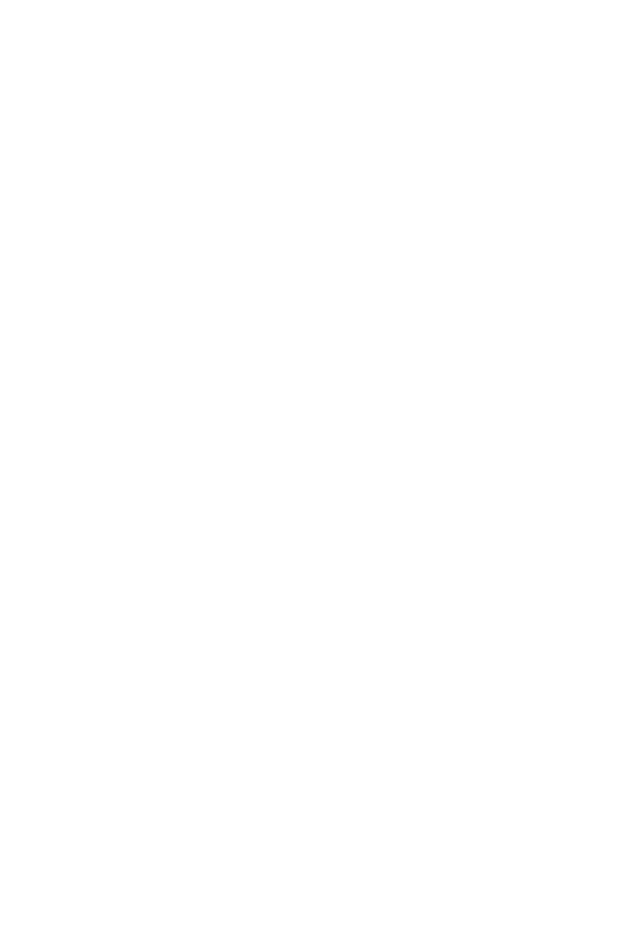
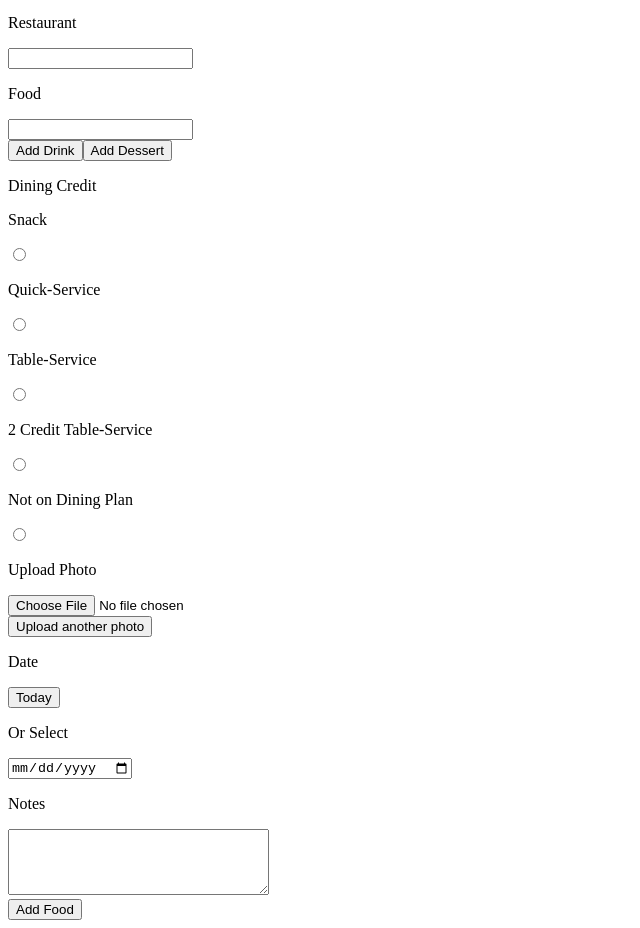
Before and after one commit to christinakerr/disney-dining-tracker, a React (Create React App) app in the folder client/: page /add-food in a window 1280 px wide. Shown: the part 166-1094 px from the top of the page, without its empty margins (0-640 px from the left). Before the commit the page ends 800 px from the top, so only its background shows below. Built offline with nearby package versions, Linux system fonts and the light colour scheme.

Commit message:
Built skeleton of add food page

```diff
--- a/client/src/App.js
+++ b/client/src/App.js
@@ -4,6 +4,7 @@ import { BrowserRouter, Switch, Route } from "react-router-dom";
 import Home from "./pages/Home"
 import AddVacation from "./pages/AddVacation.js";
 import FoodDetail from "./pages/FoodDetail.js";
+import AddFood from "./pages/AddFood.js";
 
 function App() {
   return (
@@ -15,6 +16,7 @@ function App() {
             <Route exact path="/" component={Home} />
             <Route exact path="/add-vacation" component={AddVacation} />
             <Route path="/detail/:id" component={FoodDetail} />
+            <Route path="/add-food" component={AddFood} />
           </Switch>
         </BrowserRouter>
       </Container>
--- a/client/src/components/Forms/Input.js
+++ b/client/src/components/Forms/Input.js
@@ -6,7 +6,7 @@ function Input(props){
             <label for={props.input}>
                 <P>{props.label}</P>
             </label>
-            <input id={props.input} name={props.input} type={props.type} />
+            <input id={props.id || props.input} name={props.input} type={props.type} value={props.value} />
         </div>
     );
 }
--- a/client/src/components/Forms/TextArea.js
+++ b/client/src/components/Forms/TextArea.js
@@ -6,7 +6,7 @@ function TextArea(props){
             <label for={props.input}>
                 <P>{props.label}</P>
             </label>
-            <textarea id={props.input} name={props.input} rows="4" cols="50"/>
+            <textarea id={props.input} name={props.input} rows="4" cols="30"/>
         </div>
     );
 }
--- /dev/null
+++ b/client/src/pages/AddFood.js
@@ -0,0 +1,44 @@
+import Form from "../components/Forms/Form"
+import Button from "../components/Button";
+import H1 from "../components/Text/H1";
+import Input from "../components/Forms/Input";
+import P from "../components/Text/P";
+import TextArea from "../components/Forms/TextArea"
+
+
+function AddFood(){
+    return(
+        <div>
+            <H1>Add Food</H1>
+            <Form>
+                <Input type="text" label="Park" input="park"/>
+                <Input type="text" label="Restaurant" input="restaurant"/>
+                <Input type="text" label="Food" input="food"/>
+
+                <Button>Add Drink</Button>
+                <Button>Add Dessert</Button>
+
+                <P>Dining Credit</P>
+
+                <Input type="radio" id="snack" label="Snack" input="credit" value="snack" />
+                <Input type="radio" id="quick-service" label="Quick-Service" input="credit" value="quick-service" />
+                <Input type="radio" id="table-service" label="Table-Service" input="credit" value="table-service" />
+                <Input type="radio" id="two-credit-table-service" label="2 Credit Table-Service" input="credit" value="two-credit-table-service" />
+                <Input type="radio" id="no-plan" label="Not on Dining Plan" input="credit" value="no-plan" />
+
+                <Input type="file" label="Upload Photo" input="photo" />
+                <Button>Upload another photo</Button>
+
+                <P>Date</P>
+                <Button>Today</Button>
+                <Input type="date" label="Or Select" />
+
+                <TextArea input="notes" label="Notes"/>
+
+                <Button>Add Food</Button>
+            </Form>
+        </div>
+    )
+}
+
+export default AddFood;
```
